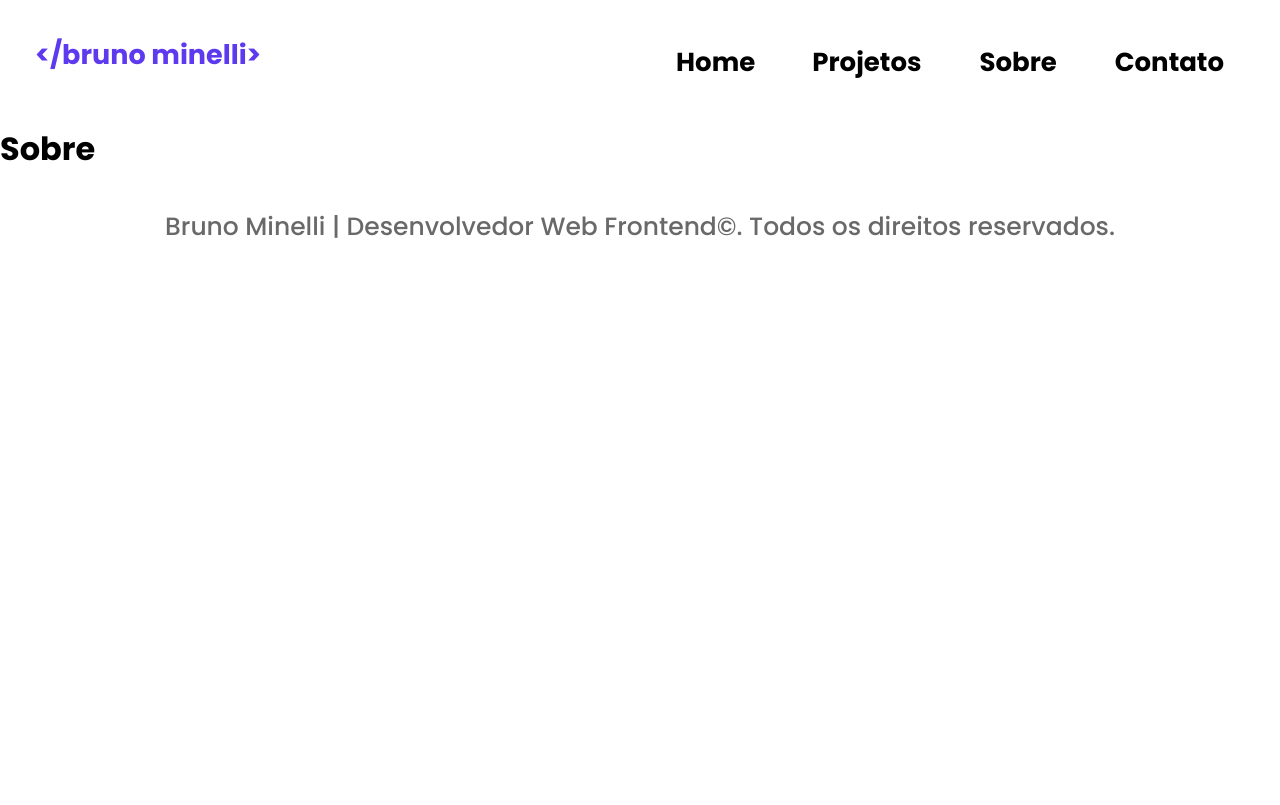
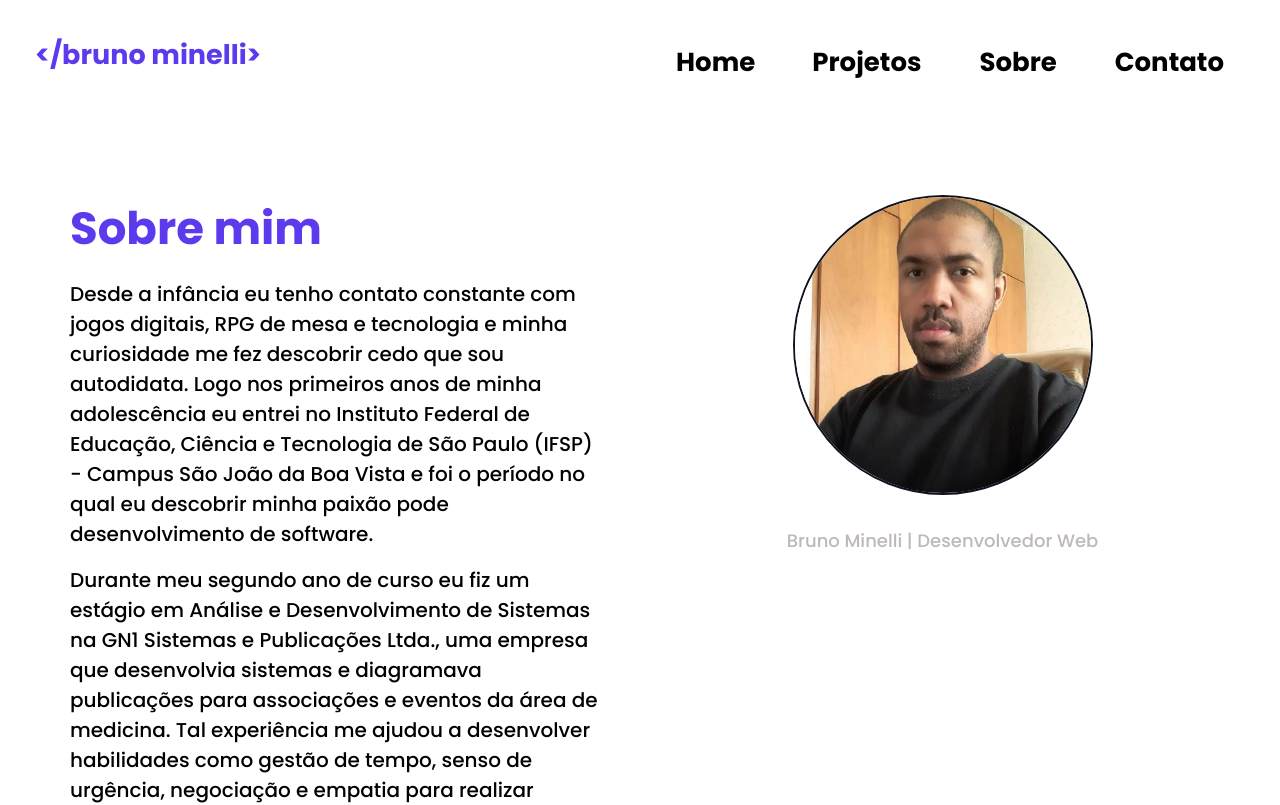
Before and after one commit to obrunominelli/obrunominelli.github.io, a React (Create React App) app: page /about in a window 1280 px wide. Shown: the top 805 px of the page. Built offline with nearby package versions, Linux system fonts and the light colour scheme.

Commit message:
Criaçao do conteudo do componente About e ajuste dos links de Contato da pagina principal.

```diff
--- a/src/components/HomeContact.js
+++ b/src/components/HomeContact.js
@@ -1,5 +1,4 @@
 import{ Component } from 'react';
-import { Link } from 'react-router-dom';
 import contact from '../data/contact';
 import { images } from '../data/images';
 
@@ -17,22 +16,22 @@ class HomeContact extends Component {
         </section>
         <section className="col">
           <div className="flex-container col">
-            <Link to={ contact.linkedIn.url } className="row content-text-white link">
+            <a href={ contact.linkedIn.url } target="_blank" rel="noreferrer" className="row content-text-white link">
               <img src={ contact.linkedIn.src } alt={ contact.linkedIn.alt } className="contact-icon" />
               obrunominelli
-            </Link>
-            <Link to={ contact.github.url } className="row content-text-white link">
+            </a>
+            <a href={ contact.github.url } target="_blank" rel="noreferrer" className="row content-text-white link">
               <img src={ contact.github.src } alt={ contact.github.alt } className="contact-icon" />
               obrunominelli
-            </Link>
-            <Link to={ contact.telegram.url } className="row content-text-white link">
+            </a>
+            <a href={ contact.telegram.url } target="_blank" rel="noreferrer" className="row content-text-white link">
               <img src={ contact.telegram.src } alt={ contact.telegram.alt } className="contact-icon" />
               obrunominelli
-            </Link>
-            <Link to={ contact.email.url } className="row content-text-white link">
+            </a>
+            <a href={ contact.email.url } target="_blank" rel="noreferrer" className="row content-text-white link">
               <img src={ contact.email.src } alt={ contact.email.alt } className="contact-icon" />
               obrunominelli
-            </Link>
+            </a>
           </div>
         </section>
       </article>
--- /dev/null
+++ b/src/data/about.js
@@ -0,0 +1,7 @@
+export const about = [
+  'Desde a infância eu tenho contato constante com jogos digitais, RPG de mesa e tecnologia e minha curiosidade me fez descobrir cedo que sou autodidata. Logo nos primeiros anos de minha adolescência eu entrei no Instituto Federal de Educação, Ciência e Tecnologia de São Paulo (IFSP) - Campus São João da Boa Vista e foi o período no qual eu descobrir minha paixão pode desenvolvimento de software.',
+  'Durante meu segundo ano de curso eu fiz um estágio em Análise e Desenvolvimento de Sistemas na GN1 Sistemas e Publicações Ltda., uma empresa que desenvolvia sistemas e diagramava publicações para associações e eventos da área de medicina. Tal experiência me ajudou a desenvolver habilidades como gestão de tempo, senso de urgência, negociação e empatia para realizar entregas em prazos pré-determinados.',
+  'Após um ano e meio estagiando eu decidi prestar um concurso público para o IFSP e fui chamado no final de 2016 para assumir o cargo de Técnico de Laboratório de Informática, cargo este no qual permaneci por quatro anos gerenciando laboratório de informática para os cursos do Campus São Paulo Pirituba, gerenciando servidores Linux e desenvolvendo algumas aplicações como um servidor de gerenciamento de impressões para controlar os gastos de papel da instituição.',
+  'No período que permaneci do IFSP, eu senti que deveria unificar minhas duas paixões, tecnologia e jogos, em algo que eu pudesse expôr a criatividade que eu não podia aplicar no ambiente de trabalho. Então comecei a planejar o Rabiscando Mundos, um projeto pessoal no qual eu desenvolvia mecânicas para jogos de RPG além de publicar contos autorais e reflexões sobre coisas do dia a dia.',
+  "Atualmente eu sou estudante de Desenvolvimento Web Fullstack na Trybe e busco uma oportunidade como Desenvolvedor Web Frontend. Durante minha carreira ganhei proficiência com HTML, CSS, JavaScript, Bootstrap e React além de linguagens e plataformas de desenvolvimento como C#/.NET, JavaScript/Node.js, Laravel/PHP além de desenvolver jogos e conteúdo para jogos para fins de estudo com Unity3D e API's públicas."
+]
--- a/src/data/images.js
+++ b/src/data/images.js
@@ -1,11 +1,13 @@
 import WhiteScreenLaptop from '../images/white-screen-laptop.png';
 import PurpleCellphone from '../images/purple-cellphone.png';
 import PaperAirplanes from '../images/paper-airplanes.png';
+import BrunoMinelliPicture from '../images/bruno-minelli-picture.png'
 
 const images = {
   laptop: { src: WhiteScreenLaptop, alt: 'Laptop com a tela em branco' },
   cellphone: { src: PurpleCellphone, alt: 'Telefone móvel roxo' },
   paperAirplanes: { src: PaperAirplanes, alt: 'Aviões de papel' },
+  brunoMinelliPicture: { src: BrunoMinelliPicture, alt: 'Fotografia de Bruno Minelli' },
 }
 
 export { images };
--- a/src/pages/About.js
+++ b/src/pages/About.js
@@ -1,13 +1,26 @@
 import{ Component } from 'react';
 import Footer from '../components/Footer';
 import Header from '../components/Header';
+import { about } from '../data/about';
+import { images } from '../data/images';
 
 class About extends Component {
   render() {
     return (
       <>
         <Header />
-        <h1>Sobre</h1>
+        <main className="flex-container row">
+          <article className="flex-container col">
+            <h1 className="content-title-purple">Sobre mim</h1>
+            { about.map((paragraph) => <p className="content-text-auto">{paragraph}</p>)}
+          </article>
+          <figure className="flex-container col">
+            <img src={images.brunoMinelliPicture.src} alt={images.brunoMinelliPicture.alt} className="content-image-rounded"/>
+            <figcaption className="block">
+              <p className="content-text-grey">Bruno Minelli | Desenvolvedor Web</p>
+            </figcaption>
+          </figure>
+        </main>
         <Footer />
       </>
     );
--- a/src/styles/style.css
+++ b/src/styles/style.css
@@ -163,6 +163,7 @@
   font-style: normal;
   font-weight: 500;
   font-size: 20px;
+  margin-top: 16px;
 }
 
 .content-text-white {
@@ -182,7 +183,14 @@
 
 .content-image-auto {
   max-width: 500px;
-  min-width: 280px;
+  min-width: 250px;
+}
+
+.content-image-rounded {
+  border: 2px solid var(--dark-purple);
+  border-radius: 50%;
+  max-width: 300px;
+  min-width: 250px;
 }
 
 .skills {
```
Also changed, not shown: src/images/bruno-minelli-picture.png (added).
